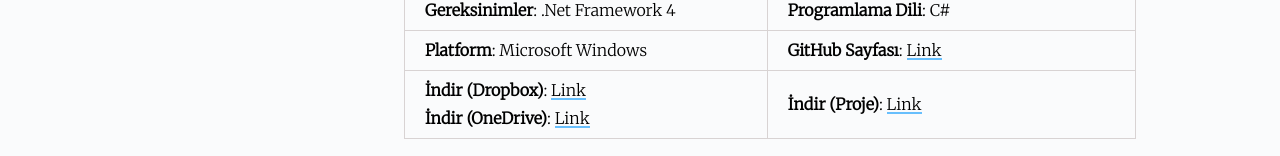
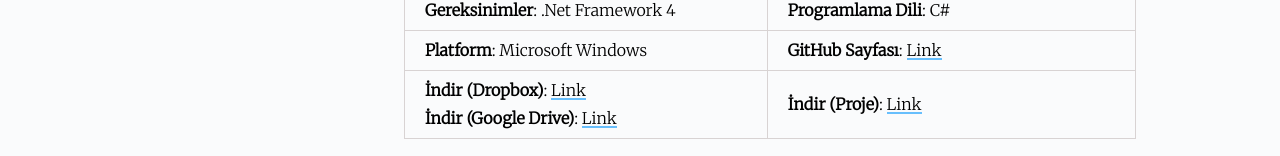
Before and after one commit to Umut-D/umutd.com, a Jekyll site: the page built from _posts/programlar/2019-12-29-son-depremler.md, in a window 1280 px wide and 1250 px high. Shown: the part 1091-1247 px from the top of the window. Built offline with Jekyll 4.4.1, drawn with Linux system fonts in a browser that asks for light colours.

Commit message:
Son Depremler Sayfasi Guncellendi

```diff
--- a/_posts/programlar/2019-12-29-son-depremler.md
+++ b/_posts/programlar/2019-12-29-son-depremler.md
@@ -27,4 +27,4 @@ Geçen gün arşivimde, bundan 2 yıl önce yarısına kadar yazdığım, ama ne
 | **Boyut**:  157 KB                       | **Boyut**:  2.76 MB                         |
 | **Gereksinimler**: .Net Framework 4     | **Programlama Dili**: C# |
 | **Platform**: Microsoft Windows           | **GitHub Sayfası**: [Link](https://github.com/Umut-D/Son-Depremler) |
-| **İndir (Dropbox)**: [Link](https://www.dropbox.com/s/ohlch6m0icorxes/son-depremler.zip?dl=1) <br> **İndir (OneDrive)**: [Link](https://1drv.ms/u/s!Amxylb8Jtc0Ym1wA8N1AeUW23CAP?e=qspzd2) | **İndir (Proje)**: [Link](https://www.dropbox.com/s/jjx7d3xfftkkooj/son-depremler-proje.zip?dl=1) |
+| **İndir (Dropbox)**: [Link](https://www.dropbox.com/s/ohlch6m0icorxes/son-depremler.zip?dl=1) <br> **İndir (Google Drive)**: [Link](https://drive.google.com/file/d/13eM5Z_T3zBxTlxtC8J8nCQq8balBIq5q/view?usp=sharing) | **İndir (Proje)**: [Link](https://www.dropbox.com/s/jjx7d3xfftkkooj/son-depremler-proje.zip?dl=1) |
```
